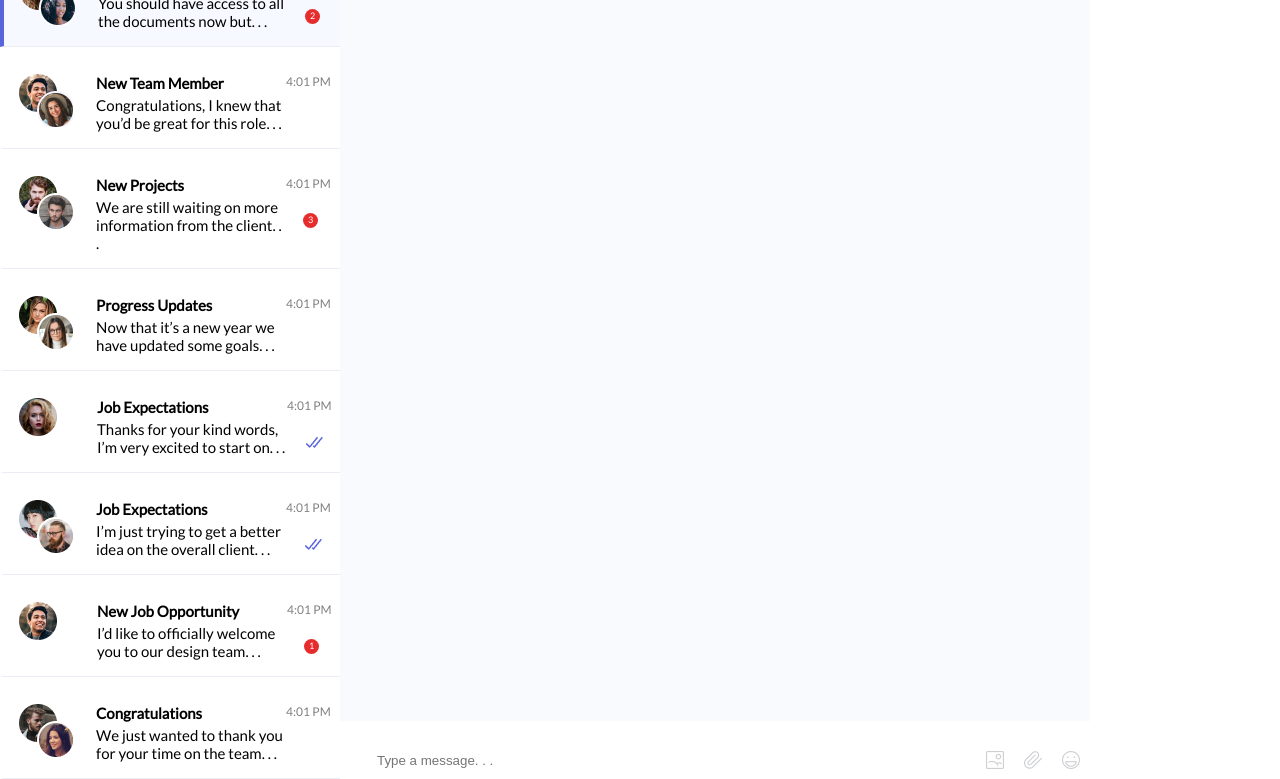
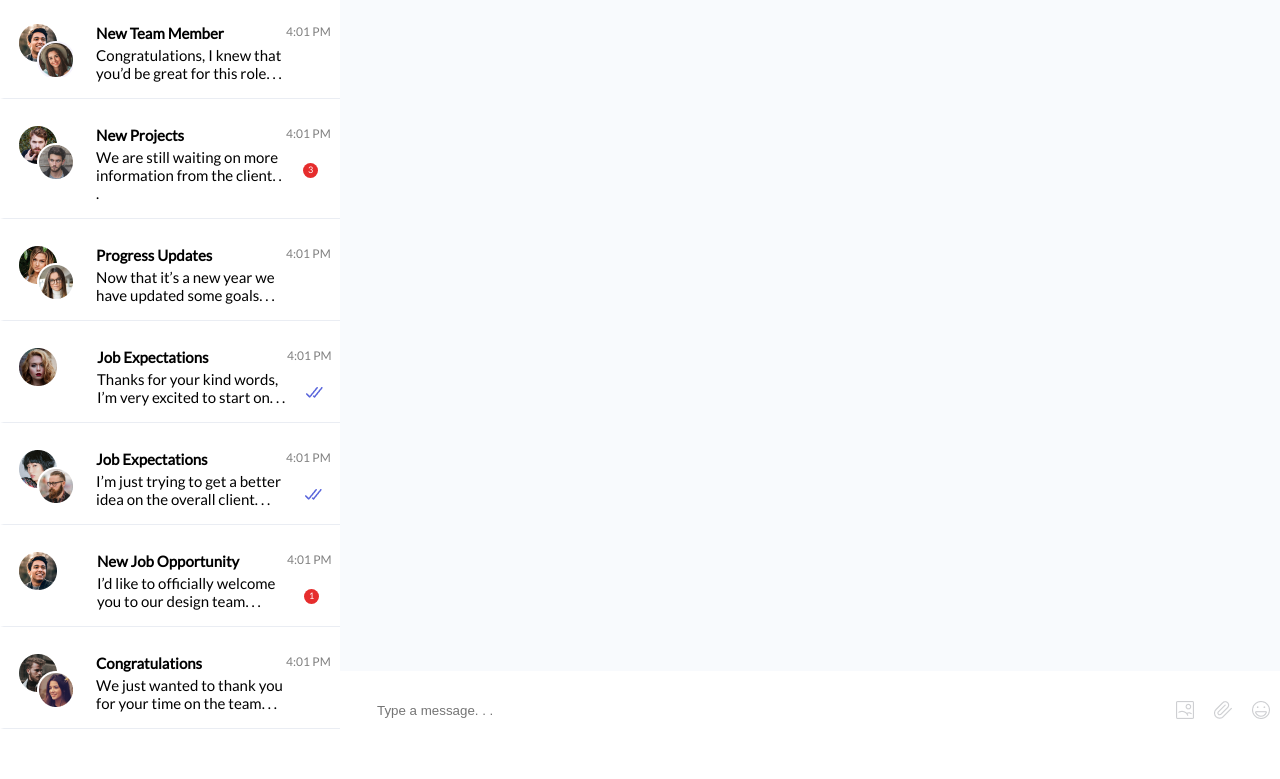
Before and after one commit to Hutsker34/the-Second, a website with bundled scripts: page index.html in a window 1280 px wide. Shown: the part 154-933 px from the top of the page. After the commit the page ends 883 px from the top, so only its background shows below. Built offline with nearby package versions, Linux system fonts and the light colour scheme; files whose address does not match are found by name.

Commit message:
подправили вёрстку

```diff
--- a/index.css
+++ b/index.css
@@ -14,7 +14,12 @@
 body{
 	font-family: 'Lato', sans-serif;
 	margin: 0;
+	overflow: hidden;
+	height: 100%;
 
+}
+html{
+	height: 100%;
 }
 .chat{
 	width: 350px;
@@ -22,7 +27,7 @@ body{
 	order: 2;
 	display: flex;
 	flex-direction: column;
-
+	flex-grow: 2;
 }
 .chat__header-content{
 	display: flex;
@@ -50,14 +55,16 @@ body{
 	margin: 0 5px 0 5px;
 }
 .site{
+	height: 100%;
 	display: flex;
 }
 .chat__masage{
 	background: #f8fafd;
-	height: auto;
+	height: 600px;
 	margin: 0 auto;
 	flex-grow: 1;
 	width: 100%;
+	overflow: auto;
 }
 .chat__masage-content{
 	padding: 20px;
@@ -142,6 +149,7 @@ body{
 }
 .search{
 	flex-basis: 100%;
+	margin-bottom: -50px;
 }
 
 @media (min-width: 768px){
--- a/redactMessage.js
+++ b/redactMessage.js
@@ -43,8 +43,8 @@ function inputHandler (event) {
 
   const redactId = thisMessage.closest('.del__message').id
 
-  fetch('http://localhost:8000/redact-mess', {
-    method: 'POST',
+  fetch(`http://localhost:8000/api/message/${redactId}`, {
+    method: 'PATCH',
     headers: {
       Accept: 'application/json',
       'Content-Type': 'application/json'
@@ -54,9 +54,9 @@ function inputHandler (event) {
       id: redactId,
       newText: input.value
     })
-  })
-    .then(res => res.json())
+  }).then(res => res.json())
     .then(res => {
+      console.log(res)
       if (res.success) {
         thisMessage.innerText = input.value
       } else {
```
